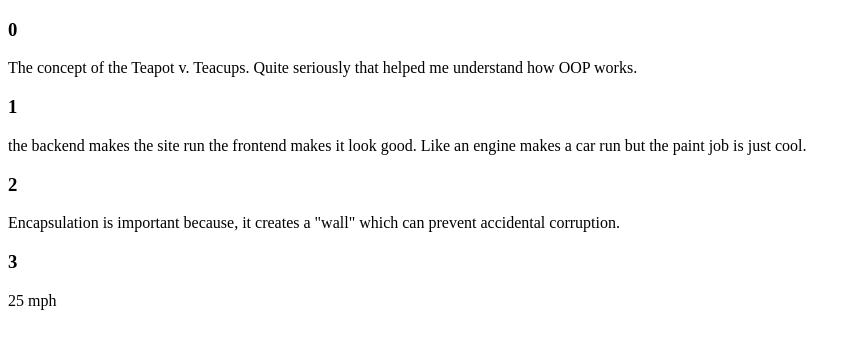
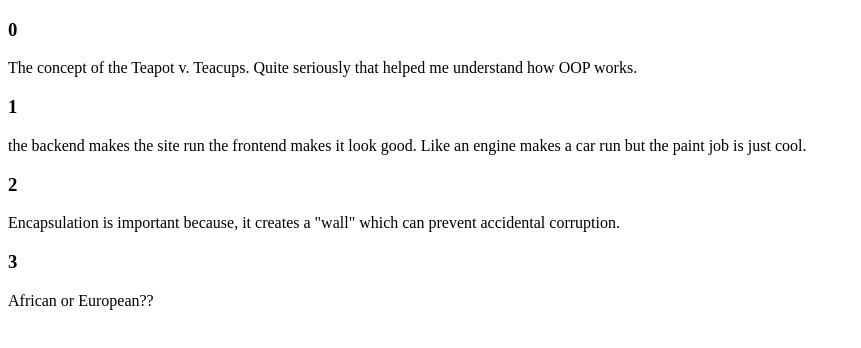
Before and after one commit to Caleb-M-Heckendorn/snap-data-design-reflection, a plain HTML site: page index.html in a window 1280 px wide. Shown: the whole page, without its empty margins (0-861 px from the left). Drawn offline with Linux system fonts and the light colour scheme.

Commit message:
Committing my SDDR file

```diff
--- a/index.html
+++ b/index.html
@@ -12,6 +12,6 @@
 		<h3>2</h3>
 			<p>Encapsulation is important because, it creates a "wall" which can prevent accidental corruption.</p>
 		<h3>3</h3>
-			<p>25 mph</p>
+			<p>African or European??</p>
 	</body>
 </html>
```
